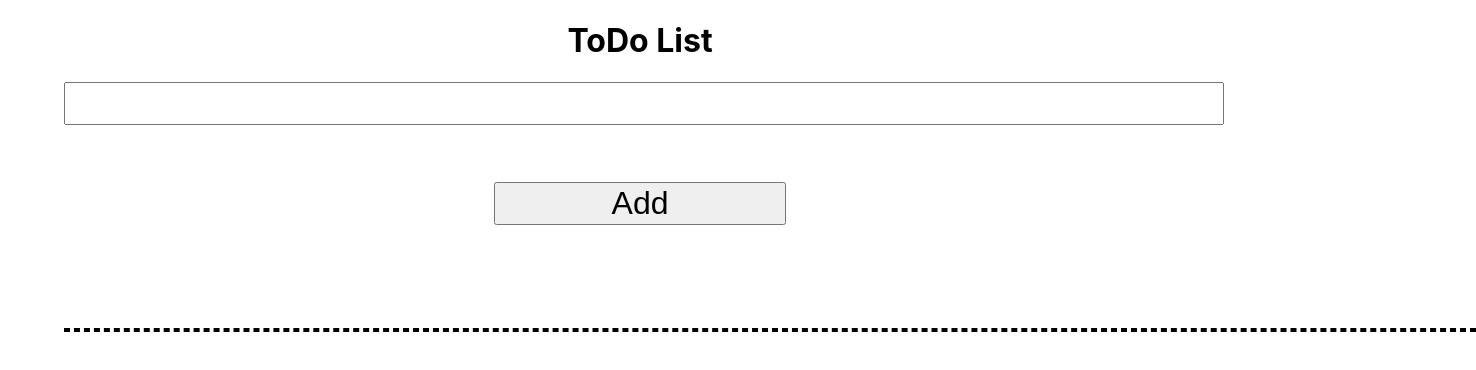
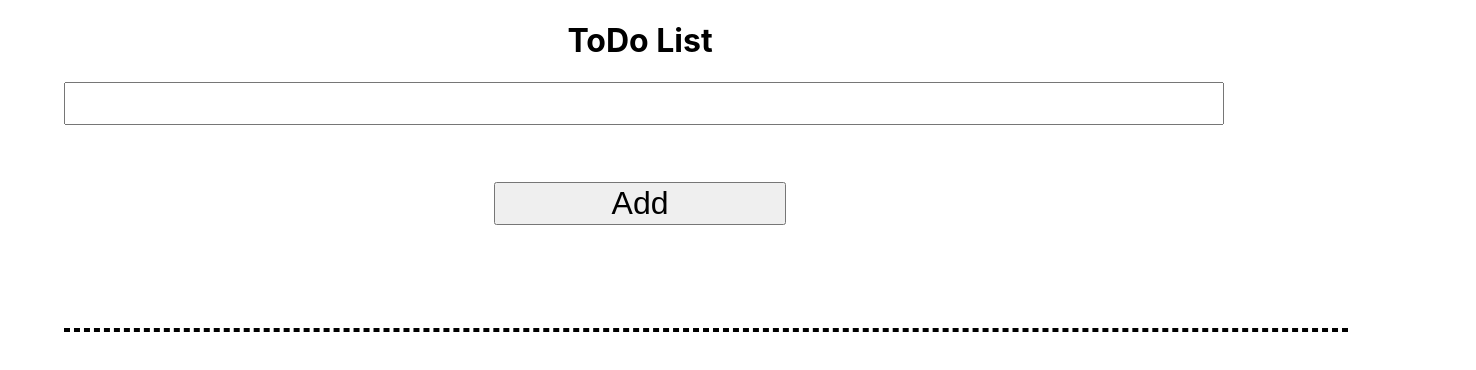
Before and after one commit to ShujaAazik/Todo_List, a React (Create React App) app in the folder todo-list/: page / in a window 1280 px wide. Shown: the top 370 px of the page, 1476 px wide, since content can reach past the window. Built offline with nearby package versions, Linux system fonts and the light colour scheme.

Commit message:
Added Style to Foreground

```diff
--- a/todo-list/src/App.css
+++ b/todo-list/src/App.css
@@ -24,7 +24,4 @@ button {
 	width: 100%;
 	margin-top: 8%;
 	margin-left: 5%;
-	margin-right: 5%;
-  padding-left: 5%;
-	padding-right: 5%;
 }
```
